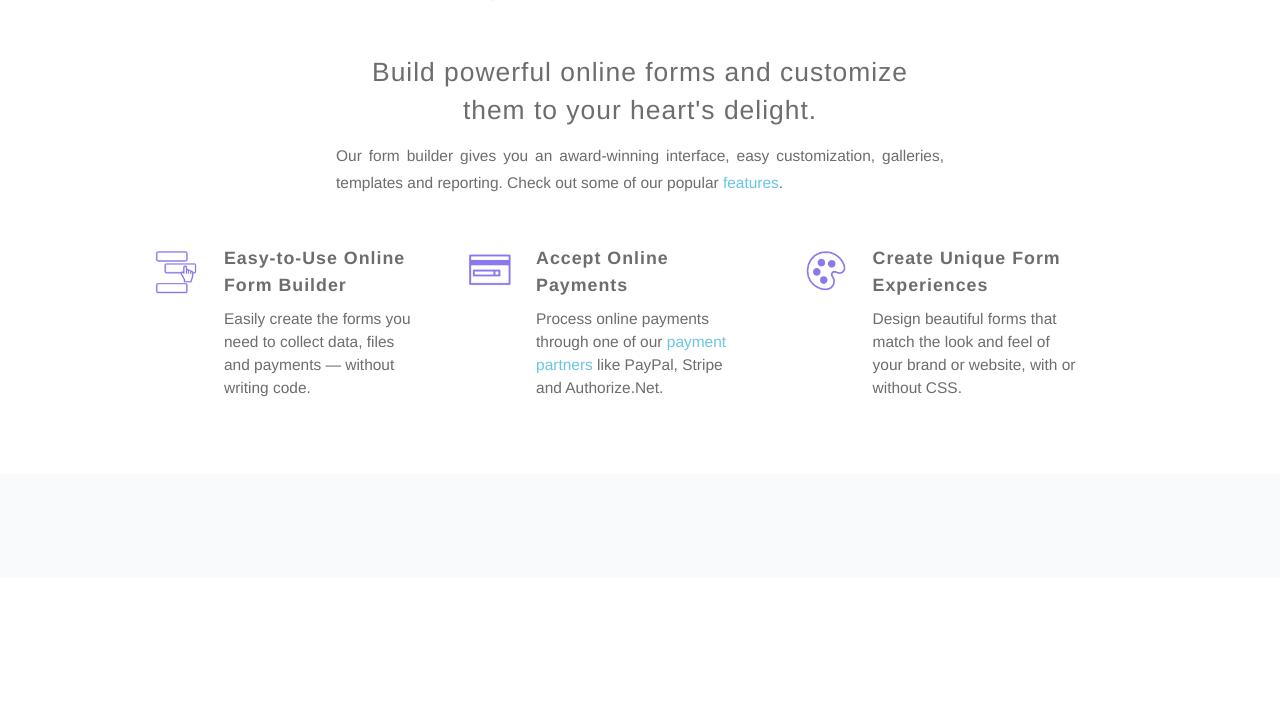
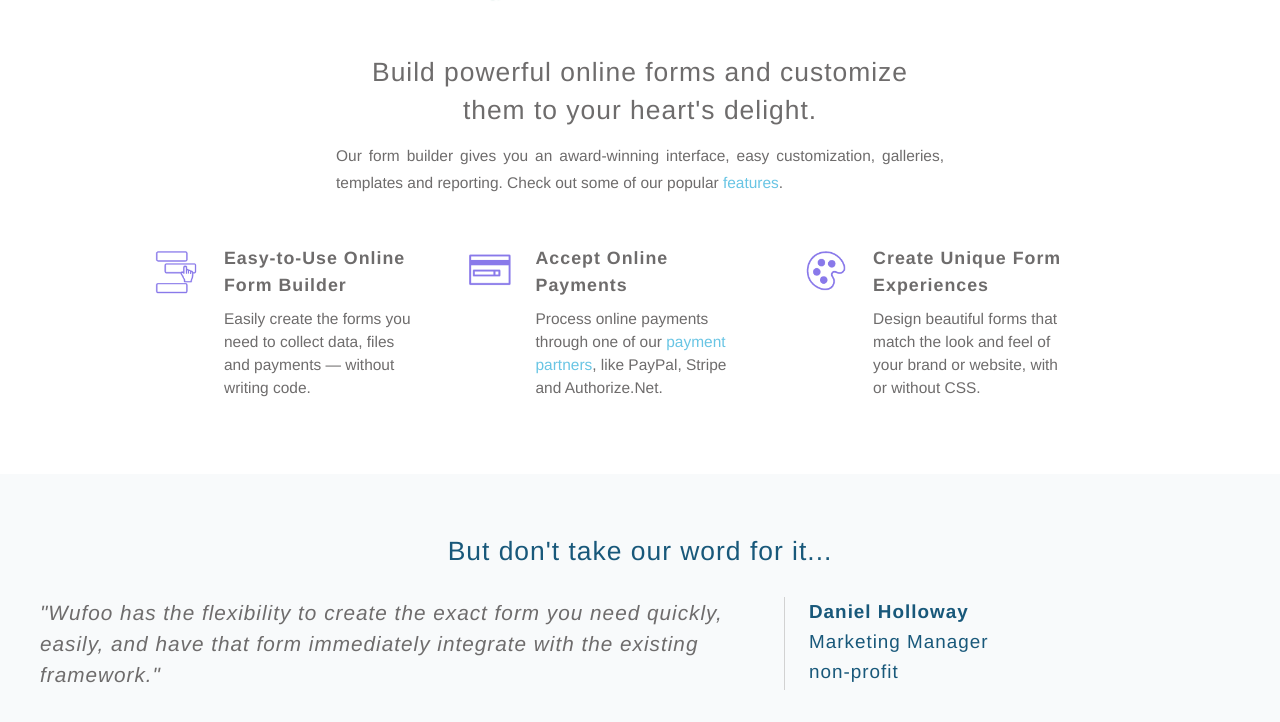
Before and after one commit to jagLas/wufoo-landing-page-clone-CSS-practice, a plain HTML site: page practice-for-week-07-pixel-perfect/index.html in a window 1280 px wide. Shown: the part 1265-1987 px from the top of the page. Before the commit the page ends 1843 px from the top, so only its background shows below. Drawn offline with Linux system fonts and the light colour scheme.

```diff
--- a/practice-for-week-07-pixel-perfect/index.html
+++ b/practice-for-week-07-pixel-perfect/index.html
@@ -83,7 +83,7 @@
                 </div>
                 <div class="feature-text">
                     <h3 class="feature-text__header">Accept Online Payments</h3>
-                    <p class="feature-text__description">Process online payments through one of our <a href="./payments.html">payment partners</a> like PayPal, Stripe and Authorize.Net.</p>
+                    <p class="feature-text__description">Process online payments through one of our <a href="./payments.html">payment partners</a>, like PayPal, Stripe and Authorize.Net.</p>
                 </div>
             </div>
 
@@ -100,7 +100,19 @@
     </div>
 
     <div class="testimonials">
+        <h2>But don't take our word for it...</h2>
 
+        <div class="testimonial">
+            <div class="testimonial-text">
+                "Wufoo has the flexibility to create the exact form you need quickly,
+                easily, and have that form immediately integrate with the existing framework."
+            </div>
+            <div class="testimonial-author">
+                <div id="author">Daniel Holloway</div>
+                <div id="title">Marketing Manager</div>
+                <div id="company">non-profit</div>
+            </div>
+        </div>
     </div>
 
     <div class="sign-up-banner">
--- a/practice-for-week-07-pixel-perfect/stylesheets/testimonials.css
+++ b/practice-for-week-07-pixel-perfect/stylesheets/testimonials.css
@@ -4,4 +4,49 @@
     background-color: #f8fafb;;
     max-width: 100vw;
     margin: 0px 0px;
+    color: #18587a;
 }
+
+.testimonials h2 {
+    font-size: 28px;
+    font-size: 1.4em;
+    text-align: center;
+    padding-top: 64px;
+}
+
+.testimonial {
+    display: flex;
+    max-width: 1200px;
+    margin: 32px auto;
+}
+
+.testimonial-author {
+    display: flex;
+    flex-direction: column;
+    align-items: flex-start;
+    margin: 0px;
+}
+
+.testimonial-author * {
+    position: relative;
+    left: -1px;
+    margin: 0px;
+    padding-left: 24px;
+    line-height: 1.6em;
+    border-left: 1px solid #d2d2d2;
+}
+
+.testimonial-text {
+    color: #6e6c6c;
+    font-style: italic;
+    font-size: 1.1em;
+    line-height: 1.5em;
+    width: 60%;
+    margin: 0px;
+    padding-right: 24px;
+    border-right: 1px solid #d2d2d2;
+}
+
+.testimonial-author #author {
+    font-weight: bold;
+}
```
